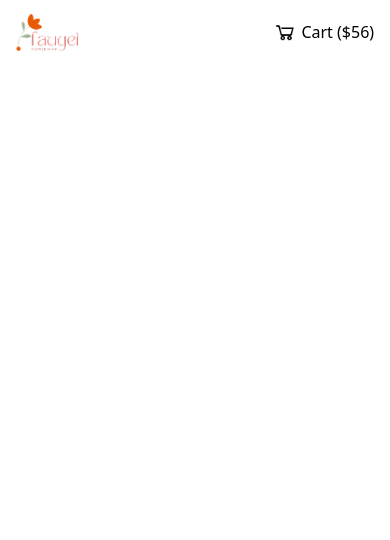
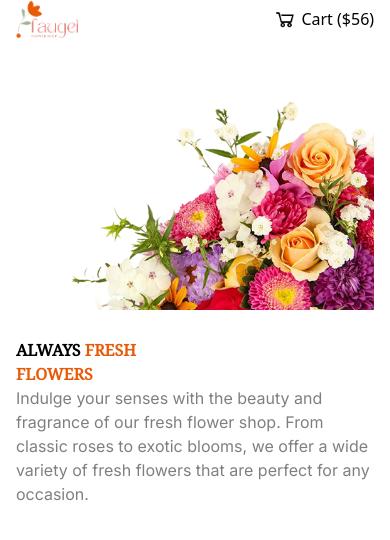
Before and after one commit to crackhead6474/flower-market, a plain HTML site: page index.html in a window 390 px wide. Drawn offline with nearby package versions, Linux system fonts and the light colour scheme.

Commit message:
added styles and responsive banner

```diff
--- a/index.html
+++ b/index.html
@@ -6,16 +6,18 @@
     <meta name="viewport" content="width=device-width, initial-scale=1.0">
     <title>Flower Market</title>
     <script src="https://cdn.tailwindcss.com"></script>
-
+    <link rel="stylesheet" href="styles/styles.css">
+    <link href="https://fonts.googleapis.com/css2?family=Noto+Serif&display=swap" rel="stylesheet">
+    <link href="https://fonts.googleapis.com/css2?family=Inter&display=swap" rel="stylesheet" />
 
 </head>
 
 <body>
     <header>
         <nav
-            class="flex justify-between items-center pt-[13px]  md:pt-[60px] mx-auto mb-[28px]  w-[91.85%]   md:w-[80%]  md:mb-[120px]">
+            class="flex justify-between items-center   md:pt-[60px] mx-auto mb-[28px]  w-[91.85%]   md:w-[80%]  md:mb-[120px]">
             <img src="assets/logo.png" alt="Flower Market Logo" class="w-[63px] md:w-[135px] h-auto">
-            <ul class="flex items-center gap-12 md:max-w-[415px]">
+            <ul class="flex items-center gap-12 ">
                 <li class="hidden sm:block"><a href="index.html" class="font-bold text-[#252432]">Home</a></li>
                 <li class="hidden sm:block"><a href="index.html" class="text-[#8D87A1]">Shop</a></li>
                 <li class="hidden sm:block"><a href="index.html" class="text-[#8D87A1]">About us</a></li>
@@ -25,8 +27,12 @@
 
 
         </nav>
-        <div class="banner">
-
+        <div class="flex flex-col-reverse md:flex-row items-center justify-center w-[91.85%] md:w-[80%] mx-auto md:mb-[120px]">
+            <div class="flex flex-col items-start  md:items-start md:w-[50%] mx-auto md:mt-[162px] mt-7 mb-7 md:mb-0">
+                <h2 class="font-noto font-bold md:text-[65px]">ALWAYS <span class="primary-color">FRESH </span><br><span class="primary-color">FLOWERS</span></h2>
+                <p class="font-inter text-primary">Indulge your senses with the beauty and fragrance of our fresh flower shop. From classic roses to exotic blooms, we offer a wide variety of fresh flowers that are perfect for any occasion. </p>
+            </div>
+            <img src="assets/hero-flower.png" alt=" Hero Flower Image" class="w-full md:w-1/2 h-auto mt-[20px] md:mt-[106px]">
         </div>
 
     </header>
--- /dev/null
+++ b/styles/styles.css
@@ -0,0 +1,17 @@
+
+/* @import "tailwindcss";
+ */
+
+/* shared styles */
+ .font-noto{
+            font-family: 'Noto Serif', serif;
+        }
+.primary-color {
+    color:#E95A08; /* Example primary color */
+}
+.font-inter {
+    font-family: 'Inter', sans-serif;
+}
+.text-primary {
+    color: rgba(0, 0, 0, 0.5) /* Example primary text color */
+}
```
